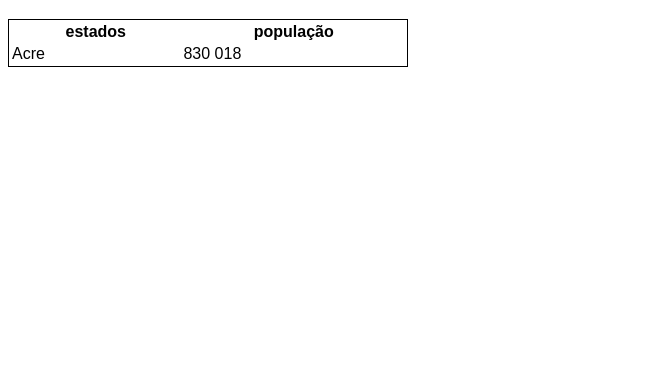
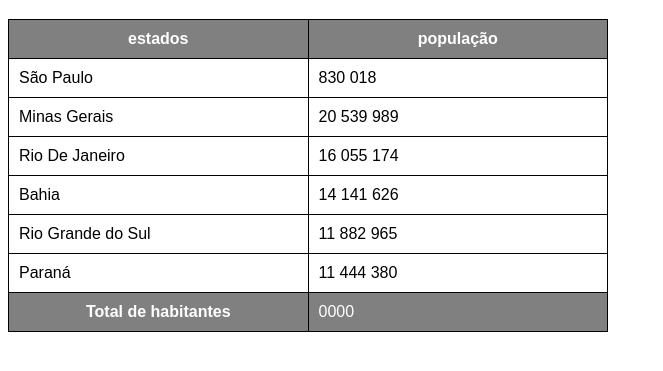
Before and after one commit to GabrielaSilvaz/Estudos, a plain HTML site: page tabelas/estudo2/index.html in a window 1280 px wide. Shown: the part 61-432 px from the top of the page, without its empty margins (0-663 px from the left). Drawn offline with Linux system fonts and the light colour scheme.

Commit message:
nova aula

```diff
--- a/tabelas/estudo2/index.html
+++ b/tabelas/estudo2/index.html
@@ -18,12 +18,33 @@
         </thead>
         <tbody>
             <tr>
-                <td>Acre</td>
+                <td>São Paulo</td>
                 <td>830 018</td>
+            </tr>
+            <tr>
+                <td>Minas Gerais</td>
+                <td>20 539 989</td>
+            </tr>
+            <tr>
+                <td>Rio De Janeiro</td>
+                <td>16 055 174</td>
+            </tr>
+            <tr>
+                <td>Bahia</td>
+                <td>14 141 626</td>
+            </tr>
+            <tr>
+                <td>Rio Grande do Sul</td>
+                <td>11 882 965</td>
+            </tr>
+            <tr>
+                <td>Paraná</td>
+                <td>11 444 380</td>
             </tr>
         </tbody>
         <tfoot>
-
+            <th>Total de habitantes</th>
+            <td>0000</td>
         </tfoot>
     </table>
 </body>
--- a/tabelas/estudo2/style.css
+++ b/tabelas/estudo2/style.css
@@ -6,10 +6,16 @@ body{
 }
 
 table{
+    width: 600px;
+    border-collapse: collapse;
+}
+
+table td, th{
     border: 1px solid black;
     width: 400px;
+    padding: 10px;
 }
-
-table tr{
-    width: 400px;
+thead, tfoot{
+    background-color: gray;
+    color: white;
 }
```
